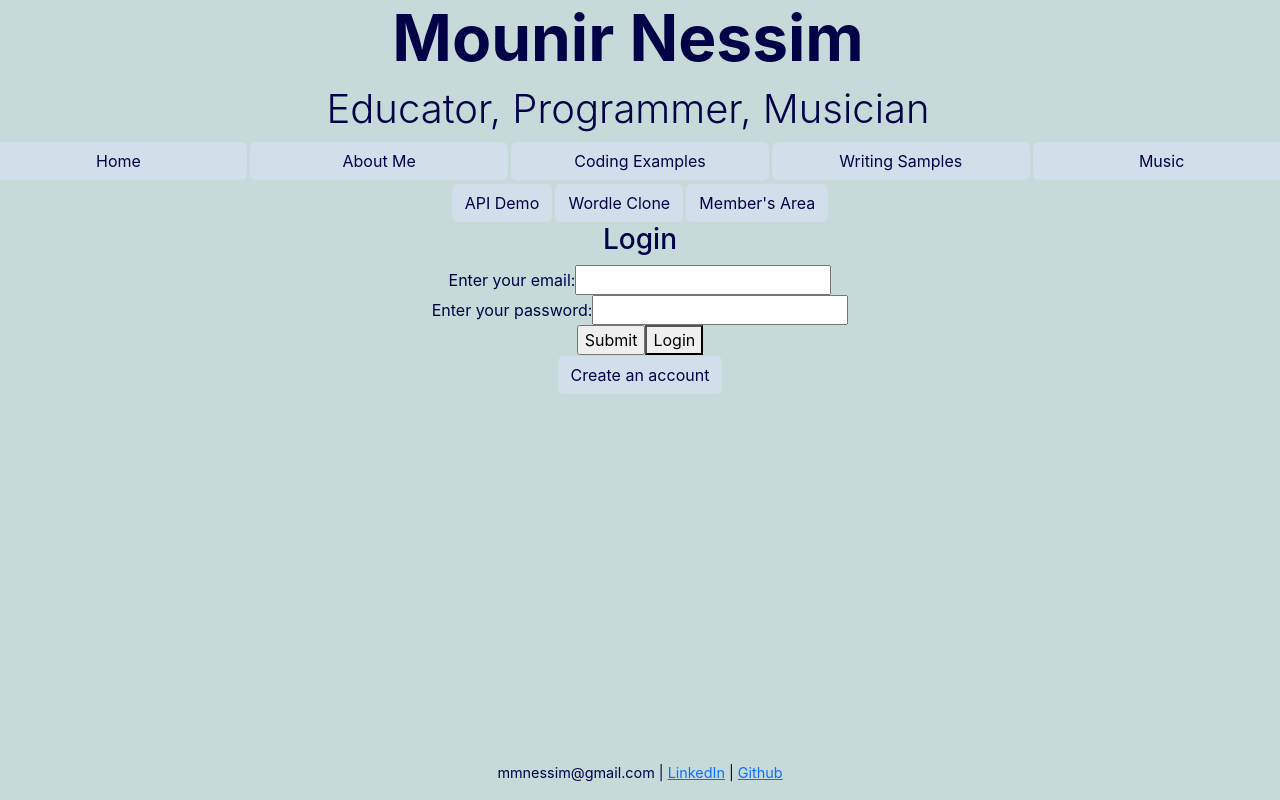
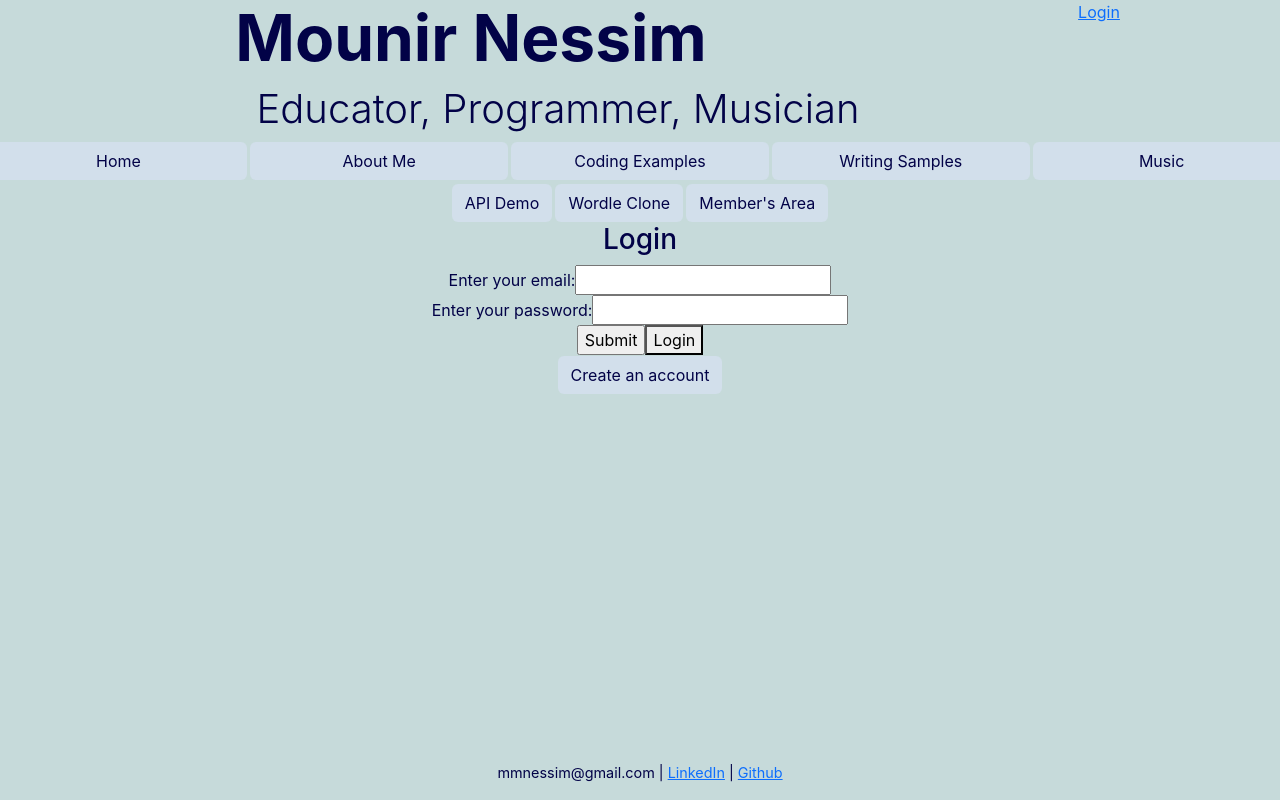
Before and after one commit to mmnessim/portfolio, a React (Create React App) app: page /coding/login in a window 1280 px wide. Built offline with nearby package versions, Linux system fonts and the light colour scheme.

Commit message:
Minor header changes

```diff
--- a/src/components/header/header.js
+++ b/src/components/header/header.js
@@ -1,10 +1,16 @@
 import React from "react";
+import { Link } from "react-router-dom";
+import './header.css'
 
 export function Header() {
     return (
+        <div>
         <div className="container-fluid row">
-            <h1 className="display-3 fw-bold">Mounir Nessim</h1>
+            <h1 className="display-3 fw-bold col-9">Mounir Nessim</h1><span className="login-btn col-3"><Link to={'/coding/login'} className="navlink">Login</Link> </span>
+        </div>
+        <div className="row container">
             <h2 className="display-6">Educator, Programmer, Musician</h2>
+        </div>
         </div>
     )
 }
```
